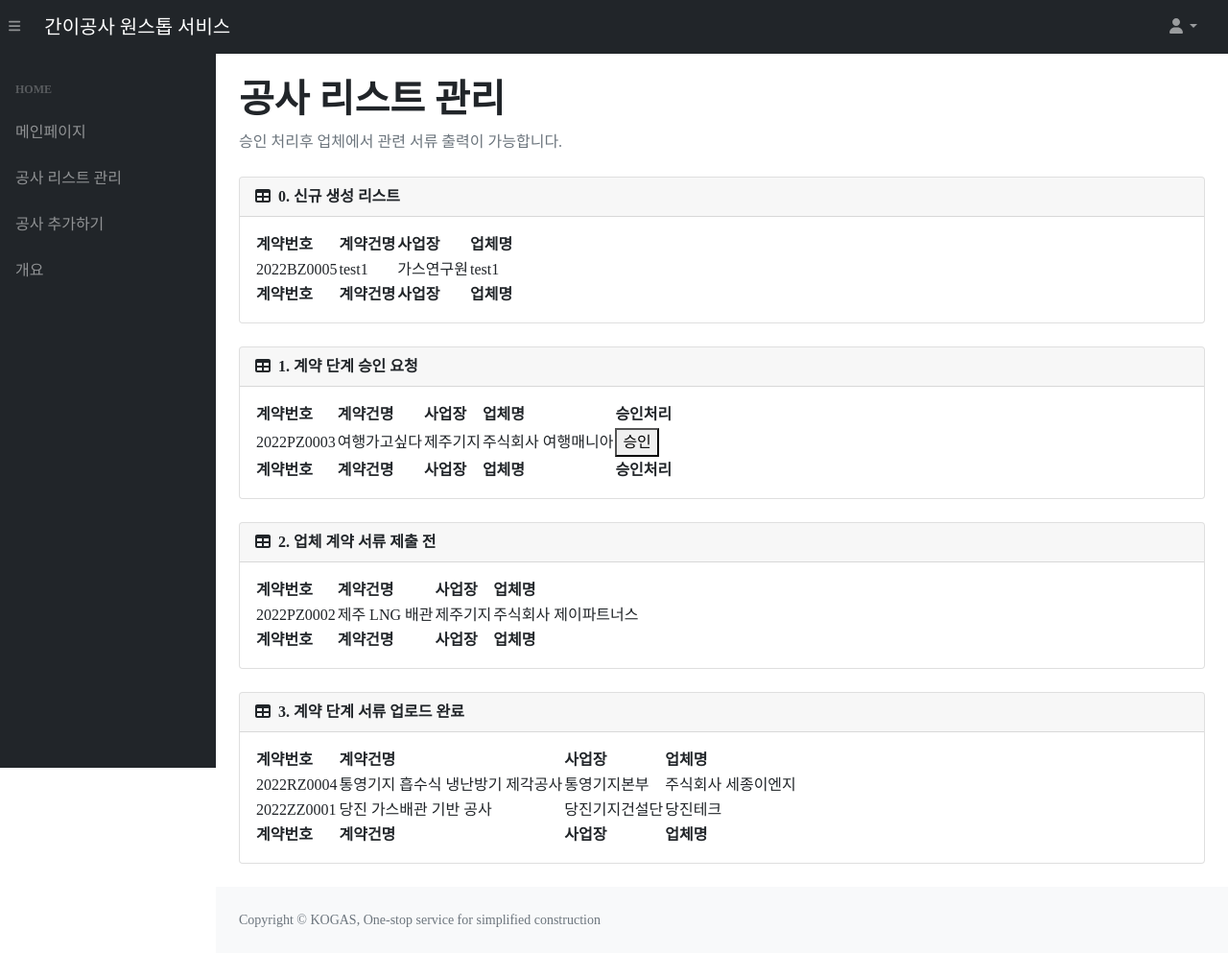
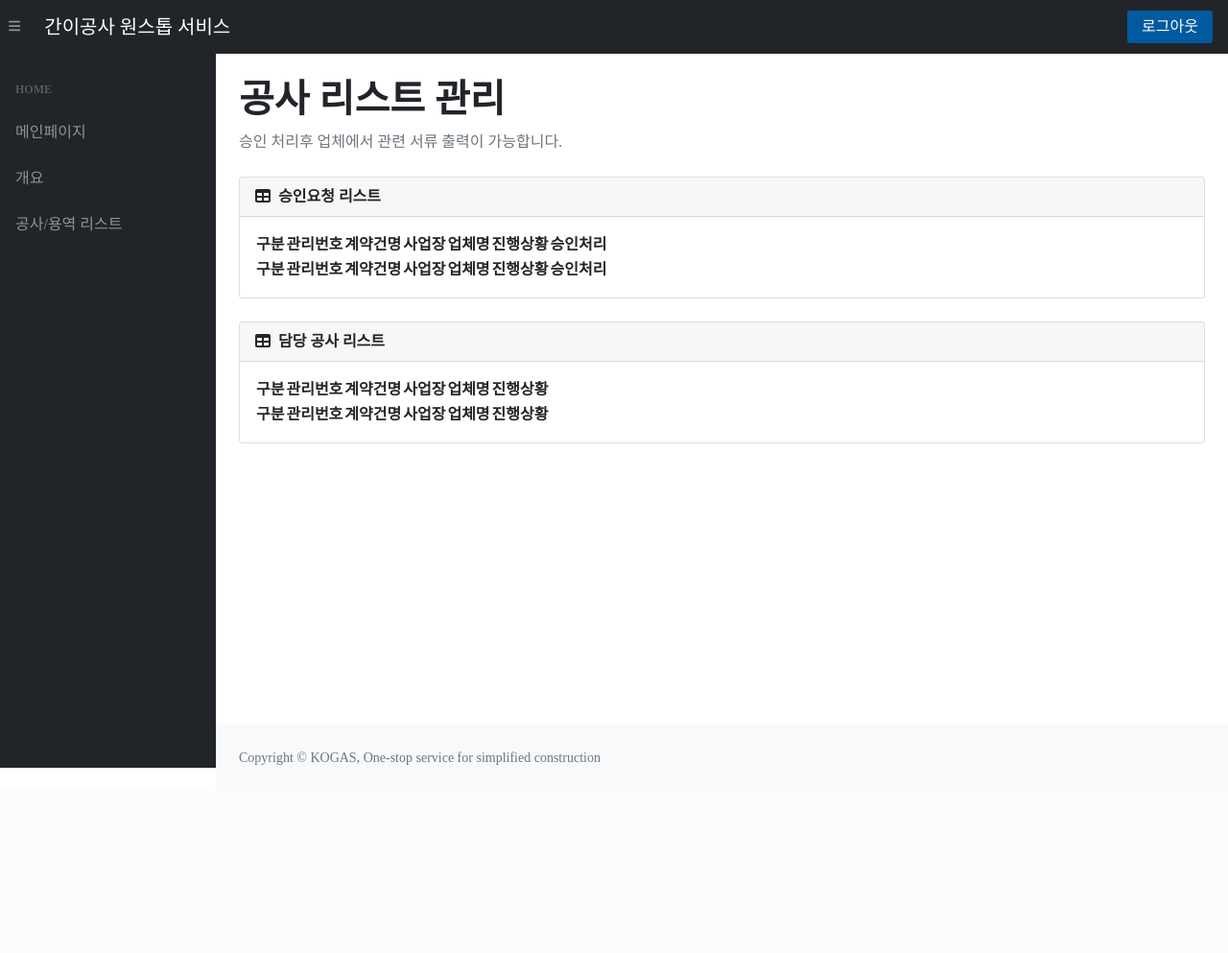
Before and after one commit to goldanghenry/KOGAS_Project, a Flask app: page /serviceStatus in a window 1280 px wide. Shown: the whole page at 96% size. After the commit the page ends 800 px from the top, so only its background shows below. Run offline with Flask 2, Linux system fonts and the light colour scheme; a user stored in the database is signed in; data comes from the database, SQL or seed files in the repository; both versions use the stored data as it was after the commit; lists and menus that the app fills with data are empty; some libraries are stand-ins or nearby versions; some web fonts are replaced.

Commit message:
공시/용역 리스트 수정

```diff
--- a/app.py
+++ b/app.py
@@ -63,12 +63,19 @@ def serviceStatus():
         # DB에서 k_data 가져오기
         con = sqlite3.connect(path.join(ROOT, 'KOGAS.db'))
         cur = con.cursor()
-        k_data = [ [] for i in range(4)]
-        for i in range(4):
-            sql = f"SELECT * FROM constructionList WHERE progress=?"
-            cur.execute(sql, (i,))
-            k_data[i] = cur.fetchall()
-        return render_template('serviceStatus.html', login=session.get('logFlag'), k_data0=k_data[0],k_data1=k_data[1],k_data2=k_data[2],k_data3=k_data[3])
+        userName = session.get('userName')
+        print(userName)
+        sql = f"SELECT * FROM constructionList WHERE start_date=? AND progress!=1"
+        cur.execute(sql, (userName,))
+        A_data = cur.fetchall()
+
+        sql = f"SELECT * FROM constructionList WHERE start_date=? AND progress=1"
+        cur.execute(sql, (userName,))
+        R_data = cur.fetchall()
+
+        process = ['신규 생성','계약 입력 완료','계약 승인 완료','계약서류 업로드 완료','착공 입력 완료','착공 승인 완료','착공서류 업로드 완료','준공 입력 완료','준공 승인 완료','준공 서류 업로드 완료']
+
+        return render_template('serviceStatus.html', login=session.get('logFlag'), A_data=A_data, R_data=R_data,process=process)
     # 로그인 하지 않으면 로그인 페이지로 이동
     else:
         flash("해당 페이지는 관리자 로그인이 필요합니다.")
@@ -523,7 +530,7 @@ def login_proc():
         for rs in rows:
             # 로그인 성공
             if loginId == rs[1] and loginPw == rs[3]:
-                session['userName'] = rs[2]
+                session['userName'] = loginId
                 session['logFlag'] = True
                 return redirect(url_for("index"))
             else:
@@ -554,16 +561,19 @@ def createConstruction_proc():
         c8 = request.form['C8']
         c10 = request.form['C10']
         c11 = request.form['C11']
-        # c12 = request.form['C12']
+        c12 = request.form['C12']   # 공사 구분
         c13 = request.form['C13']
         # c14 = request.form['C14']
-        c15 = request.form['C15']
+        # c15 = request.form['C15']
         # c16 = request.form['C16']
         c17 = request.form['C17']
         c18 = request.form['C18']
         c19 = request.form['C19']
         c20 = request.form['C20']
         c21 = request.form['C21']
+
+        # 관리자 추가
+        c14=session.get('userName')
 
         # DB 연결
         con = sqlite3.connect(path.join(ROOT, 'KOGAS.db'))
@@ -588,7 +598,7 @@ def createConstruction_proc():
         INSERT INTO constructionList(contractNum, title, department, company,supervisor,s_contact,contractAmount,deposit_rate,fault_rate,progress,s_position,s_email,class_code,budget_course,start_date,contract_completion,real_completion,summary,company2,company2_amount,company3,company3_amount)
         values(?,?,?,?,?,?,?,?,?,?,?,?,?,?,?,?,?,?,?,?,?,?)
     """
-    cur.execute(sql, (c0,c1,code_dic[c2],c3,c4,c5,c6,c7,c8,0,c10,c11,'none',c13,'none',c15,'none',c17,c18,c19,c20,c21,))
+    cur.execute(sql, (c0,c1,code_dic[c2],c3,c4,c5,c6,c7,c8,0,c10,c11,c12,c13,c14,'none','none',c17,c18,c19,c20,c21,))
     con.commit()
     flash("공사 생성 완료")
     return redirect(url_for("index"))
--- a/static/css/form.css
+++ b/static/css/form.css
@@ -106,7 +106,7 @@ form {
 
 textarea {
   flex: 1;
-  height: 180px;
+  height: 250px;
   padding: 20px;
   border: 1px solid rgb(0, 0, 0, 0.125);
   border-radius: calc(0.25rem - 1px);
--- a/static/js/scripts.js
+++ b/static/js/scripts.js
@@ -18,7 +18,7 @@ window.addEventListener('DOMContentLoaded', event => {
 window.addEventListener('DOMContentLoaded', event => {
     // Simple-DataTables
     // https://github.com/fiduswriter/Simple-DataTables/wiki
-    const datatablesSimple = document.getElementById('datatablesSimple');
+    const datatablesSimple = document.getElementById('datatablesSimple1');
     if (datatablesSimple) {
         new simpleDatatables.DataTable(datatablesSimple);
     }
@@ -28,42 +28,6 @@ window.addEventListener('DOMContentLoaded', event => {
     // Simple-DataTables
     // https://github.com/fiduswriter/Simple-DataTables/wiki
     const datatablesSimple = document.getElementById('datatablesSimple2');
-    if (datatablesSimple) {
-        new simpleDatatables.DataTable(datatablesSimple);
-    }
-});
-
-window.addEventListener('DOMContentLoaded', event => {
-    // Simple-DataTables
-    // https://github.com/fiduswriter/Simple-DataTables/wiki
-    const datatablesSimple = document.getElementById('datatablesSimple3');
-    if (datatablesSimple) {
-        new simpleDatatables.DataTable(datatablesSimple);
-    }
-});
-
-window.addEventListener('DOMContentLoaded', event => {
-    // Simple-DataTables
-    // https://github.com/fiduswriter/Simple-DataTables/wiki
-    const datatablesSimple = document.getElementById('datatablesSimple4');
-    if (datatablesSimple) {
-        new simpleDatatables.DataTable(datatablesSimple);
-    }
-});
-
-window.addEventListener('DOMContentLoaded', event => {
-    // Simple-DataTables
-    // https://github.com/fiduswriter/Simple-DataTables/wiki
-    const datatablesSimple = document.getElementById('datatablesSimple5');
-    if (datatablesSimple) {
-        new simpleDatatables.DataTable(datatablesSimple);
-    }
-});
-
-window.addEventListener('DOMContentLoaded', event => {
-    // Simple-DataTables
-    // https://github.com/fiduswriter/Simple-DataTables/wiki
-    const datatablesSimple = document.getElementById('datatablesSimple6');
     if (datatablesSimple) {
         new simpleDatatables.DataTable(datatablesSimple);
     }
--- a/templates/index.html
+++ b/templates/index.html
@@ -38,12 +38,19 @@
         <a class="navbar-brand ps-3" href="{{ url_for('index') }}">
             간이공사 원스톱 서비스 </a>
         <!-- Navbar Search-->
-        <form class="d-none d-md-inline-block form-inline ms-auto me-0 me-md-3 my-2 my-md-0">
 
-        </form>
+        <div class="d-none d-md-inline-block form-inline ms-auto me-0 me-md-3 my-2 my-md-0">
+            {% if login == True %}
+            <a href="{{ url_for('logout') }}"><button class="cBtn">로그아웃</button></a>
+            {% else %}
+            <a href="{{ url_for('login') }}"><button class="cBtn">로그인</button></a>
+            {% endif %}
+        </div>
         <!-- 토글 버튼 -->
-        <ul class="navbar-nav ms-auto ms-md-0 me-3 me-lg-4">
+
+        <!-- <ul class="navbar-nav ms-auto ms-md-0 me-3 me-lg-4">
             <li class="nav-item dropdown">
+
                 <a class="nav-link dropdown-toggle" id="navbarDropdown" href="#" role="button" data-bs-toggle="dropdown"
                     aria-expanded="false"><i class="fas fa-user fa-fw"></i></a>
                 <ul class="dropdown-menu dropdown-menu-end" aria-labelledby="navbarDropdown">
@@ -55,7 +62,7 @@
 
                 </ul>
             </li>
-        </ul>
+        </ul> -->
     </nav>
 
     <!-- 사이드 메뉴 -->
@@ -68,11 +75,11 @@
                         <!-- HOME -->
                         <div class="sb-sidenav-menu-heading">Home</div>
                         <a class="nav-link" href="{{ url_for('index') }}">메인페이지</a>
+                        <a class="nav-link" href="{{ url_for('summary') }}">개요</a>
                         {% if login == True %}
-                        <a class="nav-link" href="{{ url_for('serviceStatus') }}">공사 리스트 관리</a>
-                        <a class="nav-link" href="{{ url_for('createConstruction') }}">공사 추가하기</a>
+                        <a class="nav-link" href="{{ url_for('serviceStatus') }}">공사/용역 리스트</a>
+                        <!-- <a class="nav-link" href="{{ url_for('createConstruction') }}">공사 추가하기</a> -->
                         {% endif %}
-                        <a class="nav-link" href="{{ url_for('summary') }}">개요</a>
                         {% block MyMenu %}
                         {% endblock %}
                     </div>
@@ -99,7 +106,7 @@
                         </div>
                         <div class="card-body">
 
-                            <table id="datatablesSimple2">
+                            <table id="datatablesSimple1">
                                 <thead>
                                     <tr>
                                         <th>번호</th>
@@ -150,31 +157,31 @@
                             {% endif %}
                         </div>
                         <div class="card-body">
-                            <table id="datatablesSimple">
+                            <table id="datatablesSimple2">
                                 <thead>
                                     <tr>
-                                        <th>계약번호</th>
+                                        <th>구분</th>
                                         <th>계약건명</th>
                                         <th>사업장</th>
-                                        <th>업체명</th>
+                                        <!-- <th>업체명</th> -->
                                     </tr>
                                 </thead>
                                 <tfoot>
                                     <tr>
-                                        <th>계약번호</th>
+                                        <th>구분</th>
                                         <th>계약건명</th>
                                         <th>사업장</th>
-                                        <th>업체명</th>
+                                        <!-- <th>업체명</th> -->
                                     </tr>
                                 </tfoot>
                                 <tbody>
                                     {% for construction in constructionList %}
                                     <!-- 해당 공사 상세페이지로 이동 -->
                                     <tr onclick="location.href='/pre/{{construction[0]}}';" style="cursor:pointer;">
-                                        <td>{{construction[0]}}</td>
+                                        <td>{{construction[12]}}</td>
                                         <td>{{construction[1]}}</td>
                                         <td>{{construction[2]}}</td>
-                                        <td>{{construction[3]}}</td>
+                                        <!-- <td>{{construction[3]}}</td> -->
                                     </tr>
                                     {% endfor %}
                                 </tbody>
--- a/templates/myPage.html
+++ b/templates/myPage.html
@@ -24,6 +24,10 @@
     {% if progress >= 2 or login==True %}
     <nav class="sb-sidenav-menu-nested nav">
         <a class="nav-link" href="{{ url_for('contractTable') }}"> - 필요 서류</a>
+    </nav>
+    {% else %}
+    <nav class="sb-sidenav-menu-nested nav">
+        <li class="nav-link"> - 필요 서류</li>
     </nav>
     {% endif %}
 </div>
--- a/templates/serviceStatus.html
+++ b/templates/serviceStatus.html
@@ -3,80 +3,48 @@
 <h1 class="mt-4" style="text-align:left;"><b>공사 리스트 관리</b></h1>
 <ol class="breadcrumb mb-4"><li class="breadcrumb-item active">승인 처리후 업체에서 관련 서류 출력이 가능합니다.</li></ol>
 
-<!-- 공사 등록 리스트 -->
+<!-- 승인 요청 리스트 -->
 <div class="card mb-4">
     <div class="card-header">
         <i class="fas fa-table me-1"></i>
-        <b>0. 신규 생성 리스트</b>
+        <b>승인요청 리스트</b>
     </div>
     <div class="card-body">
-        <table id="datatablesSimple3">
+        <table id="datatablesSimple1">
             <thead>
                 <tr>
-                    <th>계약번호</th>
+                    <th>구분</th>
+                    <th>관리번호</th>
                     <th>계약건명</th>
                     <th>사업장</th>
                     <th>업체명</th>
-                </tr>
-            </thead>
-            <tfoot>
-                <tr>
-                    <th>계약번호</th>
-                    <th>계약건명</th>
-                    <th>사업장</th>
-                    <th>업체명</th>
-                </tr>
-            </tfoot>
-            <tbody>
-                {% for k in k_data0 %}
-                <!-- 해당 공사 상세페이지로 이동 -->
-                <tr>
-                    <td onclick="location.href='/pre/{{k[0]}}';" style="cursor:pointer;">{{k[0]}}</td>
-                    <td onclick="location.href='/pre/{{k[0]}}';" style="cursor:pointer;">{{k[1]}}</td>
-                    <td onclick="location.href='/pre/{{k[0]}}';" style="cursor:pointer;">{{k[2]}}</td>
-                    <td onclick="location.href='/pre/{{k[0]}}';" style="cursor:pointer;">{{k[3]}}</td>
-                </tr>
-                {% endfor %}
-            </tbody>
-        </table>
-    </div>
-</div>
-
-<div class="card mb-4">
-    <div class="card-header">
-        <i class="fas fa-table me-1"></i>
-        <b>1. 계약 단계 승인 요청</b>
-    </div>
-    <div class="card-body">
-        <table id="datatablesSimple4">
-            <thead>
-                <tr>
-                    <th>계약번호</th>
-                    <th>계약건명</th>
-                    <th>사업장</th>
-                    <th>업체명</th>
+                    <th>진행상황</th>
                     <th>승인처리</th>
                 </tr>
             </thead>
             <tfoot>
                 <tr>
-                    <th>계약번호</th>
+                    <th>구분</th>
+                    <th>관리번호</th>
                     <th>계약건명</th>
                     <th>사업장</th>
                     <th>업체명</th>
+                    <th>진행상황</th>
                     <th>승인처리</th>
                 </tr>
             </tfoot>
             <tbody>
-                {% for k in k_data1 %}
+                {% for R in R_data %}
                 <!-- 해당 공사 상세페이지로 이동 -->
                 <tr>
-                    <td onclick="location.href='/goto/{{k[0]}}';" style="cursor:pointer;">{{k[0]}}</td>
-                    <td onclick="location.href='/goto/{{k[0]}}';" style="cursor:pointer;">{{k[1]}}</td>
-                    <td onclick="location.href='/goto/{{k[0]}}';" style="cursor:pointer;">{{k[2]}}</td>
-                    <td onclick="location.href='/goto/{{k[0]}}';" style="cursor:pointer;">{{k[3]}}</td>
+                    <td onclick="location.href='/goto/{{R[0]}}';" style="cursor:pointer;">{{R[12]}}</td>
+                    <td onclick="location.href='/goto/{{R[0]}}';" style="cursor:pointer;">{{R[0]}}</td>
+                    <td onclick="location.href='/goto/{{R[0]}}';" style="cursor:pointer;">{{R[1]}}</td>
+                    <td onclick="location.href='/goto/{{R[0]}}';" style="cursor:pointer;">{{R[2]}}</td>
+                    <td onclick="location.href='/goto/{{R[0]}}';" style="cursor:pointer;">{{R[3]}}</td>
+                    <td onclick="location.href='/goto/{{R[0]}}';" style="cursor:pointer;">{{process[R[9]]}}</td>
                     <td>
-                        <button onclick="location.href='/approval_proc/{{k[0]}}';" style="cursor:pointer;">승인</button>
+                        <button onclick="location.href='/approval_proc/{{R[0]}}';" style="cursor:pointer;">승인</button>
                     </td>
                 </tr>
                 {% endfor %}
@@ -85,76 +53,43 @@
     </div>
 </div>
 
-<!-- 공사 등록 리스트 -->
+<!-- 담당 공사 리스트 -->
 <div class="card mb-4">
     <div class="card-header">
         <i class="fas fa-table me-1"></i>
-        <b>2. 업체 계약 서류 제출 전</b>
+        <b>담당 공사 리스트</b>
     </div>
     <div class="card-body">
-        <table id="datatablesSimple5">
+        <table id="datatablesSimple2">
             <thead>
                 <tr>
-                    <th>계약번호</th>
+                    <th>구분</th>
+                    <th>관리번호</th>
                     <th>계약건명</th>
                     <th>사업장</th>
                     <th>업체명</th>
+                    <th>진행상황</th>
                 </tr>
             </thead>
             <tfoot>
                 <tr>
-                    <th>계약번호</th>
+                    <th>구분</th>
+                    <th>관리번호</th>
                     <th>계약건명</th>
                     <th>사업장</th>
                     <th>업체명</th>
+                    <th>진행상황</th>
                 </tr>
             </tfoot>
             <tbody>
-                {% for k in k_data2 %}
-                <!-- 해당 공사 상세페이지로 이동 -->
+                {% for A in A_data %}
                 <tr>
-                    <td onclick="location.href='/pre/{{k[0]}}';" style="cursor:pointer;">{{k[0]}}</td>
-                    <td onclick="location.href='/pre/{{k[0]}}';" style="cursor:pointer;">{{k[1]}}</td>
-                    <td onclick="location.href='/pre/{{k[0]}}';" style="cursor:pointer;">{{k[2]}}</td>
-                    <td onclick="location.href='/pre/{{k[0]}}';" style="cursor:pointer;">{{k[3]}}</td>
-                </tr>
-                {% endfor %}
-            </tbody>
-        </table>
-    </div>
-</div>
-
-<div class="card mb-4">
-    <div class="card-header">
-        <i class="fas fa-table me-1"></i>
-        <b>3. 계약 단계 서류 업로드 완료</b>
-    </div>
-    <div class="card-body">
-        <table id="datatablesSimple6">
-            <thead>
-                <tr>
-                    <th>계약번호</th>
-                    <th>계약건명</th>
-                    <th>사업장</th>
-                    <th>업체명</th>
-                </tr>
-            </thead>
-            <tfoot>
-                <tr>
-                    <th>계약번호</th>
-                    <th>계약건명</th>
-                    <th>사업장</th>
-                    <th>업체명</th>
-                </tr>
-            </tfoot>
-            <tbody>
-                {% for k in k_data3 %}
-                <!-- 해당 공사 상세페이지로 이동 -->
-                <tr>
-                    <td onclick="location.href='/pre/{{k[0]}}';" style="cursor:pointer;">{{k[0]}}</td>
-                    <td onclick="location.href='/pre/{{k[0]}}';" style="cursor:pointer;">{{k[1]}}</td>
-                    <td onclick="location.href='/pre/{{k[0]}}';" style="cursor:pointer;">{{k[2]}}</td>
-                    <td onclick="location.href='/pre/{{k[0]}}';" style="cursor:pointer;">{{k[3]}}</td>
+                    <td onclick="location.href='/goto/{{A[0]}}';" style="cursor:pointer;">{{A[12]}}</td>
+                    <td onclick="location.href='/goto/{{A[0]}}';" style="cursor:pointer;">{{A[0]}}</td>
+                    <td onclick="location.href='/goto/{{A[0]}}';" style="cursor:pointer;">{{A[1]}}</td>
+                    <td onclick="location.href='/goto/{{A[0]}}';" style="cursor:pointer;">{{A[2]}}</td>
+                    <td onclick="location.href='/goto/{{A[0]}}';" style="cursor:pointer;">{{A[3]}}</td>
+                    <td onclick="location.href='/goto/{{A[0]}}';" style="cursor:pointer;">{{process[A[9]]}}</td>
                 </tr>
                 {% endfor %}
             </tbody>
```
Also changed, not shown: templates/createConstruction.html (+10 -2 lines), KOGAS.db, README.md.
